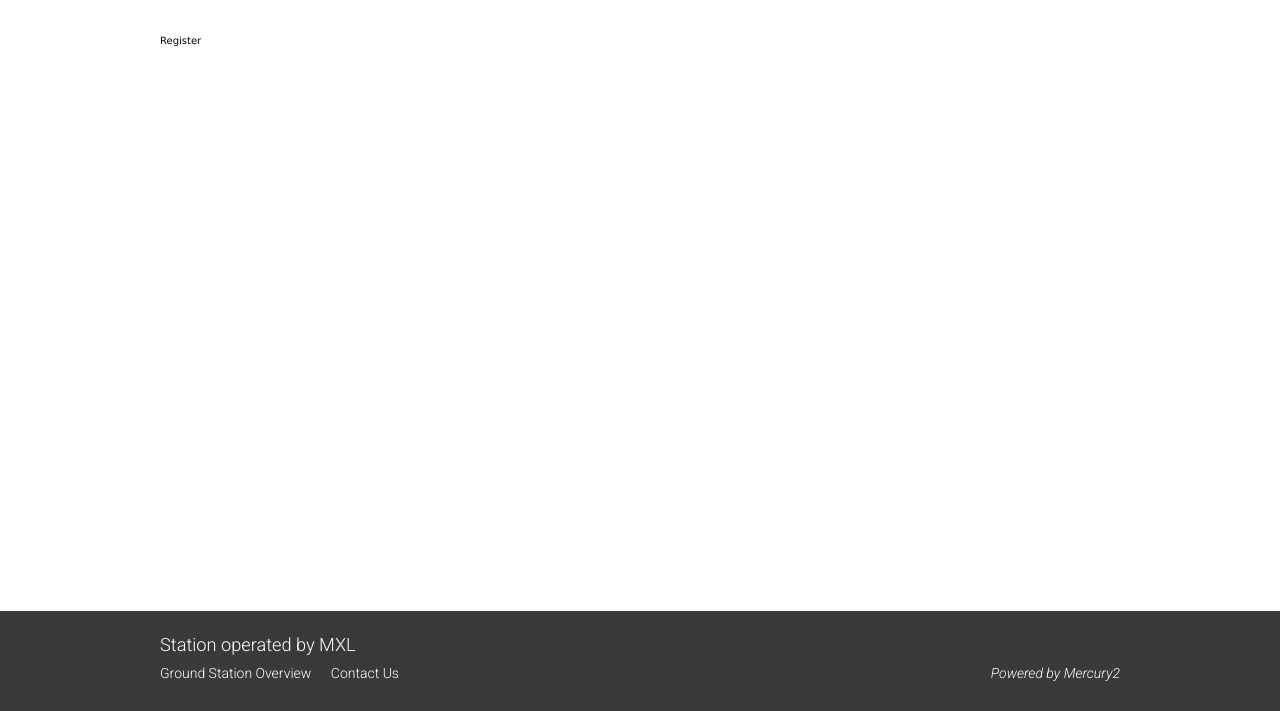
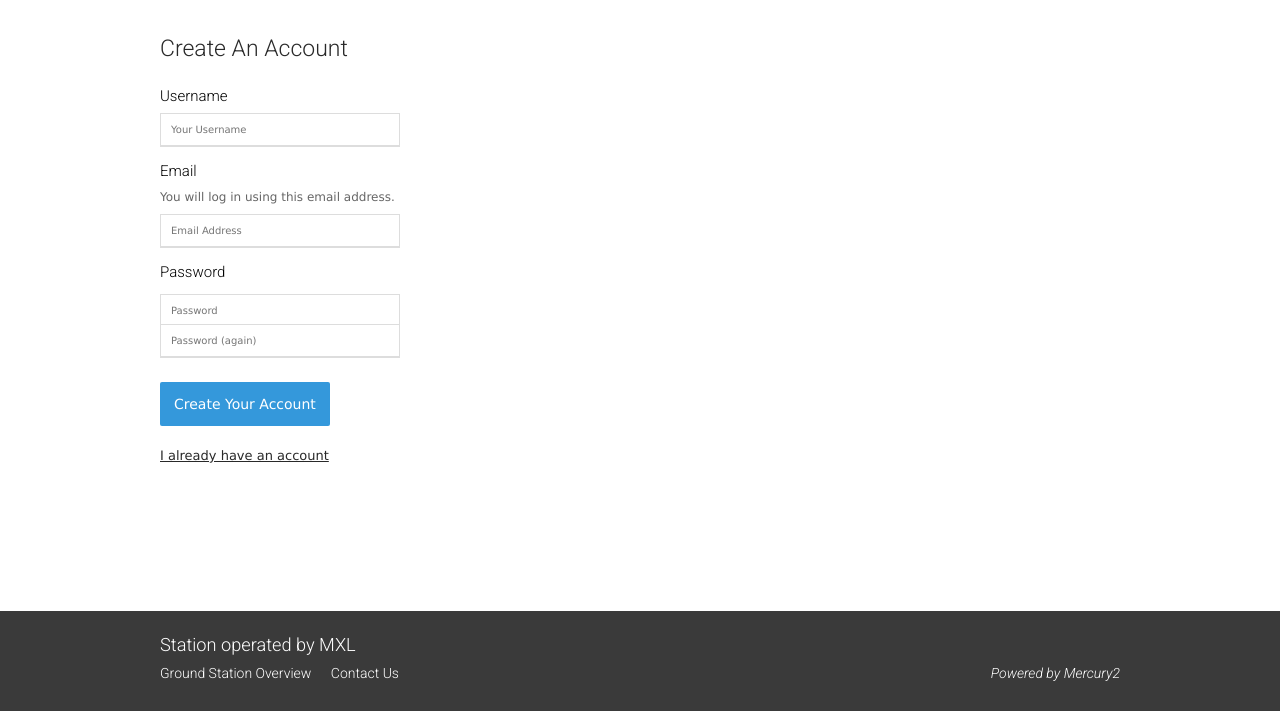
Before and after one commit to MichiganExplorationLab/Mercury2-UI, a Django app: page /users/signup/ in a window 1280 px wide. Shown: the part 89-800 px from the top of the page. Run offline with Django 3.2, Linux system fonts and the light colour scheme.

Commit message:
- Created default form styles. - Created templates for the signup, login, password reset, and signup success pages.

```diff
--- a/mercury2/compass/stylesheets/mercury2.scss
+++ b/mercury2/compass/stylesheets/mercury2.scss
@@ -10,6 +10,7 @@ partials that define common interface attributes.
 @import "partials/colors";
 @import "partials/dimensions";
 @import "partials/general_text";
+@import "partials/forms";
 
 /***** Main Layout Containers *****/
 @include sticky-footer($footer_height, "#layout_wrapper", "#layout_wrapper_footer", "#footer");
@@ -123,6 +124,10 @@ ul.header_links li:last-of-type {
   padding: $content_container_padding;
 }
 
+#layout_wrapper_footer {
+  margin-top: $footer_top_margin;
+}
+
 /***** Footer Bar *****/
 #footer {
   background-color: $footer_background;
--- a/mercury2/compass/stylesheets/partials/_colors.scss
+++ b/mercury2/compass/stylesheets/partials/_colors.scss
@@ -4,11 +4,21 @@ Mercury2 Color Definitions
 This SCSS file defines the various colors commonly used throughout the Mercury2 user interface.
 */
 
+/***** Palate Colors *****/
+$color_1: #3498db; // Light blue for accents, link hovers, etc.
+$color_2: #3A3A3A; // Blue-gray background for the footer section
+$color_3: #292929; // Dark gray for page headers, etc.
+$color_4: #666666; // Light gray for help text, notices, etc.
+
 /***** General Text *****/
-$text_headers: #292929;
+$text_headers: $color_3;
 $standard_link: black;
-$standard_link_hover: #666666;
-$alt_link_hover: #3498db;
+$standard_link_hover: $color_4;
+$alt_link_hover: $color_1;
+$error_text: #C40808;
+
+/***** Forms *****/
+$input_focus: $color_1;
 
 /***** Header *****/
 $header_link: black;
@@ -16,7 +26,7 @@ $header_link_hover: $alt_link_hover;
 $header_border: #E5E5E5;
 
 /***** Footer *****/
-$footer_background: #3A3A3A;
+$footer_background: $color_2;
 $footer_text: white;
 $footer_link: white;
 $footer_link_hover: $alt_link_hover;
--- a/mercury2/compass/stylesheets/partials/_dimensions.scss
+++ b/mercury2/compass/stylesheets/partials/_dimensions.scss
@@ -8,3 +8,4 @@ $content_width: 960px;
 $content_container_padding: 10px;
 $home_header_height: 500px;
 $footer_height: 100px;
+$footer_top_margin: 50px;
--- /dev/null
+++ b/mercury2/compass/stylesheets/partials/_forms.scss
@@ -0,0 +1,85 @@
+/*
+Mercury2 Form Style Definitions
+
+This file contains the styles for forms used throughout the Mercury2 user interface.
+*/
+
+/***** Button and input element styles *****/
+.button_standard {
+  background: $color_1;
+  font-size: 1.4em;
+  padding: 14px;
+}
+
+.button_container {
+  margin: 15px 0 20px 0;
+}
+
+form.standard {
+  p.help_text {
+    color: $color_4;
+    font-size: 1.2em;
+    margin: 10px 0 10px 0;
+  }
+
+  label {
+    display: block;
+    font: {
+      family: $title_fonts;
+      size: 1.5em;
+      weight: 300;
+    }
+    margin: {
+      top: 15px;
+      bottom: 8px;
+    }
+  }
+
+  label:first-of-type {
+    margin-top: 0px;
+  }
+
+  .form_errors {
+    margin: 0 0 20px 0;
+  }
+
+  input[type="text"], input[type="password"], input[type="email"] {
+    box-shadow: none;
+    padding: 10px;
+    border-radius: 0;
+    color: #808080;
+    border: {
+      width: 1px 1px 2px 1px;
+      style: solid;
+      color: #DDDDDD;
+    }
+  }
+
+  input[type="text"]:focus, input[type="password"]:focus, input[type="email"]:focus {
+    color: $input_focus;
+    border-color: $input_focus;
+  }
+
+  .pure-checkbox {
+    margin: 15px 0 15px 0;
+    font-size: 1.3em;
+
+    input {
+      position: relative;
+      top: 3px;
+    }
+  }
+
+  .pure-group input {
+    border-width: 1px;
+  }
+
+  .pure-group input:first-child {
+    border-radius: 0;
+  }
+
+  .pure-group input:last-child {
+    border-radius: 0;
+    border-width: 1px 1px 2px 1px;
+  }
+}
--- a/mercury2/compass/stylesheets/partials/_general_text.scss
+++ b/mercury2/compass/stylesheets/partials/_general_text.scss
@@ -7,8 +7,8 @@ and links.
 
 $title_fonts: 'Roboto', sans-serif;
 $content_fonts: Verdana, FreeSans, Arial, sans-serif;
+$block_text_size: 1.2em;
 
-/***** Global Text Settings *****/
 body {
   font: {
     family: $content_fonts;
@@ -20,6 +20,34 @@ html, button, input, select, textarea, .pure-g [class *= "pure-u"]{
   font: {
     family: $content_fonts;
   }
+}
+
+p {
+  font-size: $block_text_size;
+}
+
+h1.page_title {
+  color: $text_headers;
+  font: {
+    family: $title_fonts;
+    size: 2.3em;
+    weight: 300;
+  }
+  margin: 0 0 25px 0;
+}
+
+ul.errorlist {
+  margin: 0 0 10px 0;
+  padding: 0px;
+  list-style-type: none;
+}
+
+ul.errorlist li {
+  padding-left: 18px;
+  background-repeat: no-repeat;
+  background-position: 0px 0px;
+  font-size: 11px;
+  color: $error_text;
 }
 
 /***** Links *****/
@@ -36,3 +64,21 @@ a {
     color: $standard_link_hover;
   }
 }
+
+ul.form_links {
+  margin: 0 0 10px 0;
+  padding: 0;
+  list-style-type: none;
+  line-height: 1.5;
+
+  a {
+    text-decoration: underline;
+    font-size: 1.3em;
+    color: $color_3;
+
+    &:hover {
+      text-decoration: none;
+      color: $alt_link_hover;
+    }
+  }
+}
--- a/mercury2/templates/mercury2/base.html
+++ b/mercury2/templates/mercury2/base.html
@@ -15,6 +15,13 @@
     <link rel="stylesheet" type="text/css" href="{% static "css/mercury2.css" %}" />
     <link href='http://fonts.googleapis.com/css?family=Roboto:400,100,300,500,100italic,300italic,400italic,500italic' rel='stylesheet' type='text/css'>
     <script src="{% static "javascript/jquery-2.1.1.min.js" %}"></script>
+
+    <!-- Define CSS styles that require Django template tags -->
+    <style type="text/css">
+    ul.errorlist li {
+      background-image: url('{% static "images/icons/bullet_error.png" %}');
+    }
+    </style>
   </head>
   <body>
     {% block body_content %}{% endblock %}
--- a/mercury2/templates/mercury2/standard.html
+++ b/mercury2/templates/mercury2/standard.html
@@ -18,10 +18,10 @@
             {% if user.is_authenticated %}
               <li><a href="#">{% trans "Create Reservation" %}</a></li>
               <li><a href="#">{% trans "Your Account" %}</a></li>
-              <li><a href="#">{% trans "Logout" %}</a></li>
+              <li><a href="{% url 'account_logout' %}">{% trans "Logout" %}</a></li>
             {% else %}
-              <li><a href="#">{% trans "Login" %}</a></li>
-              <li><a href="#">{% trans "Signup" %}</a></li>
+              <li><a href="{% url 'account_login' %}">{% trans "Login" %}</a></li>
+              <li><a href="{% url 'account_signup' %}">{% trans "Signup" %}</a></li>
             {% endif %}
           </ul>
         </div>
--- a/operators/templates/account/signup.html
+++ b/operators/templates/account/signup.html
@@ -2,8 +2,57 @@
 
 {% load i18n %}
 
+{% block title %}{% trans "Create An Account" %}{% endblock %}
+
 {% block page_content %}
 <div class="content_container">
-  Register
+  <h1 class="page_title">{% trans "Create An Account" %}</h1>
+
+  <div class="pure-g">
+    <div class="pure-u-1 pure-u-md-1-2">
+      <form id="signup_form" class="pure-form pure-form-stacked standard" method="POST" action="">
+        {% csrf_token %}
+
+        {% if form.non_field_errors %}
+          <div class="form_errors">
+            {{ form.non_field_errors }}
+          </div>
+        {% endif %}
+
+        <label for="{{ form.username.id_for_label }}">{% trans "Username" %}</label>
+        {{ form.username.errors }}
+        <input id="{{ form.username.id_for_label }}" type="text" class="pure-input-1-2" placeholder="Your Username" name="{{ form.username.html_name }}" maxlength="30">
+
+        <label for="{{ form.email.id_for_label }}">{% trans "Email" %}</label>
+        <p class="help_text">
+          {% trans "You will log in using this email address." %}
+        </p>
+        {{ form.email.errors }}
+        <input id="{{ form.email.id_for_label }}" type="email" class="pure-input-1-2" placeholder="Email Address" name="{{ form.email.html_name }}">
+
+        <label for="{{ form.password1.id_for_label }}">{% trans "Password" %}</label>
+
+        <fieldset class="pure-group">
+          <input id="{{ form.password1.id_for_label }}" type="password" class="pure-input-1-2" placeholder="Password" name="{{ form.password1.html_name }}">
+          <input id="{{ form.password2.id_for_label }}" type="password" class="pure-input-1-2" placeholder="Password (again)" name="{{ form.password2.html_name }}">
+        </fieldset>
+
+        {% if redirect_field_value %}
+          <input type="hidden" name="{{ redirect_field_name }}" value="{{ redirect_field_value }}" />
+        {% endif %}
+
+        <div class="button_container">
+          <button class="pure-button pure-button-primary button_standard" type="submit">{% trans "Create Your Account" %}</button>
+        </div>
+
+        <ul class="form_links">
+          <li><a href="{% url 'account_login' %}">{% trans "I already have an account" %}</a></li>
+        </ul>
+
+      </form>
+    </div>
+    <div class="pure-u-1 pure-u-md-1-2">
+    </div>
+  </div>
 </div>
 {% endblock %}
```
Also changed, not shown: operators/templates/account/email/email_confirmation_message.txt (added, +9 -0 lines), operators/templates/account/login.html (added, +53 -0 lines), operators/templates/account/password_reset.html (added, +46 -0 lines), operators/templates/account/verification_sent.html (added, +22 -0 lines), mercury2/static/css/mercury2.css, mercury2/static/images/icons/bullet_error.png (added).
